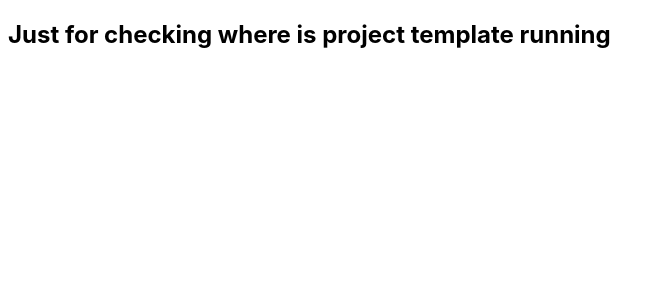
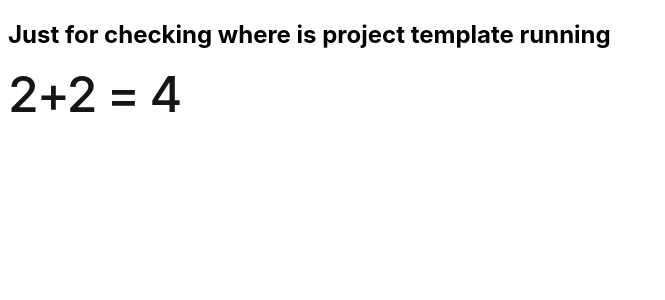
Before and after one commit to ashrafali2000/angular-project-1, an Angular app in the folder my-app1/: page / in a window 1280 px wide. Shown: the top 300 px of the page, without its empty margins (0-665 px from the left). Built offline with nearby package versions, Linux system fonts and the light colour scheme.

Commit message:
just check calculation of javascript

```diff
--- a/my-app1/src/app/app.component.html
+++ b/my-app1/src/app/app.component.html
@@ -178,6 +178,7 @@
 </style>
 
 <h2>Just for checking where is project template running</h2>
+<h1>2+2 = {{ 2 + 2 }}</h1>
 
 <!-- * * * * * * * * * * * * * * * * * * * * * * * * * * * * * * * * -->
 <!-- * * * * * * * * * * * The content above * * * * * * * * * * * * -->
```
